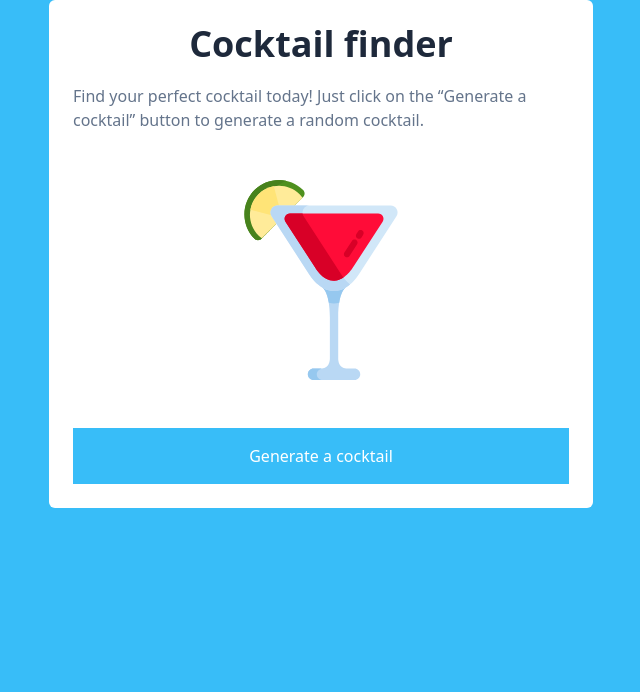
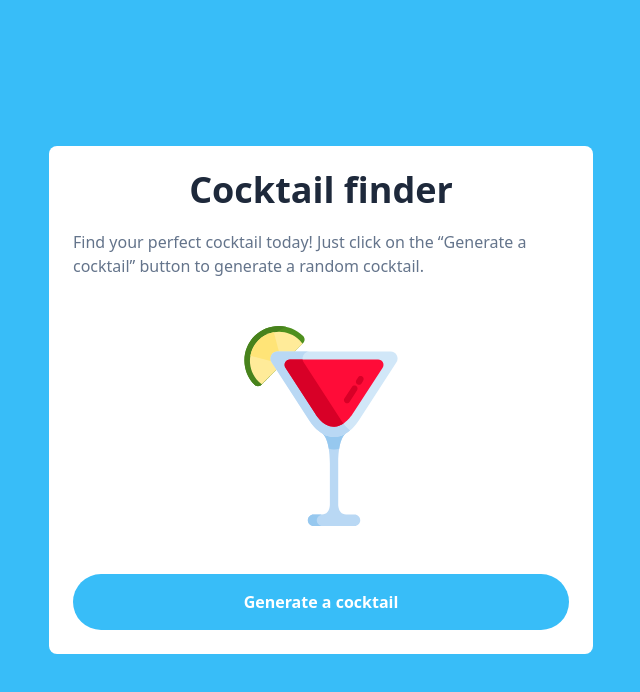
Before and after one commit to paul-blackwell/cocktail-finder, a React (Create React App) app in the folder demo-website/: page / in a window 1280 px wide. Shown: the top 692 px of the page, without its empty margins (319-959 px from the left). Built offline with nearby package versions, Linux system fonts and the light colour scheme.

Commit message:
Finished the button component

```diff
--- a/demo-website/package.json
+++ b/demo-website/package.json
@@ -7,6 +7,7 @@
     "@testing-library/jest-dom": "^5.13.0",
     "@testing-library/react": "^11.2.7",
     "@testing-library/user-event": "^12.8.3",
+    "axios": "^0.21.1",
     "react": "^17.0.2",
     "react-dom": "^17.0.2",
     "react-scripts": "4.0.3",
--- a/demo-website/src/App.js
+++ b/demo-website/src/App.js
@@ -1,15 +1,35 @@
-import React from "react";
+import React, { useEffect, useState } from "react";
 import Container from "./components/Container";
-import Button from './components/Button';
+import axios from "axios";
+import Button from "./components/Button";
 
 function App() {
+
+  // Loader state
+  const [isLoading, setIsLoading] = useState(false);
+
   return (
     <div className="App">
       <Container>
-        <h1 className="text-blueGray-800 text-4xl font-extrabold mb-5">Cocktail finder</h1>
-        <p className="text-blueGray-500 mb-12">Find your perfect cocktail today! Just click on the “Generate a cocktail” button to generate a random cocktail. </p>
-        <img className="w-auto h-image mb-12" src="/cocktail_one.svg" alt="cocktail"></img>
-        <Button onClick={() => {console.log('I was clicked')}}>Generate a cocktail</Button>
+        <h1 className="text-blueGray-800 text-4xl font-extrabold mb-5">
+          Cocktail finder
+        </h1>
+        <p className="text-blueGray-500 mb-12">
+          Find your perfect cocktail today! Just click on the “Generate a
+          cocktail” button to generate a random cocktail.{" "}
+        </p>
+        <img
+          className="w-auto h-image mb-12"
+          src="/cocktail_one.svg"
+          alt="cocktail"
+        ></img>
+        <Button
+          onClick={() => {
+            console.log("I was clicked");
+          }}
+        >
+          Generate a cocktail
+        </Button>
       </Container>
     </div>
   );
--- a/demo-website/src/components/Button.js
+++ b/demo-website/src/components/Button.js
@@ -1,5 +1,5 @@
 import React from "react";
 
 export default function Button({ onClick, children }) {
-  return <button className="w-full p-4 text-white bg-lightBlue-400" onClick={onClick}>{children}</button>;
+  return <button className="w-full p-4 text-white bg-lightBlue-400 rounded-full font-bold text-base" onClick={onClick}>{children}</button>;
 }
--- a/demo-website/src/components/Container.js
+++ b/demo-website/src/components/Container.js
@@ -2,7 +2,7 @@ import React from 'react'
 
 export default function Container({children}) {
     return (
-        <div className="bg-white flex flex-col items-center p-6 w-container rounded-md">
+        <div className="bg-white flex flex-col items-center p-6 w-container rounded-lg ">
            {children}
         </div>
     )
--- a/demo-website/src/index.css
+++ b/demo-website/src/index.css
@@ -8,4 +8,5 @@ body {
   background-color: #38bdf8;
   justify-content: center;
   align-content: center;
+  height: 100vh;
 }
```
Also changed, not shown: demo-website/public/cocktail_two.svg (added), 1 other file (tests, documents, lock files or other folders).
